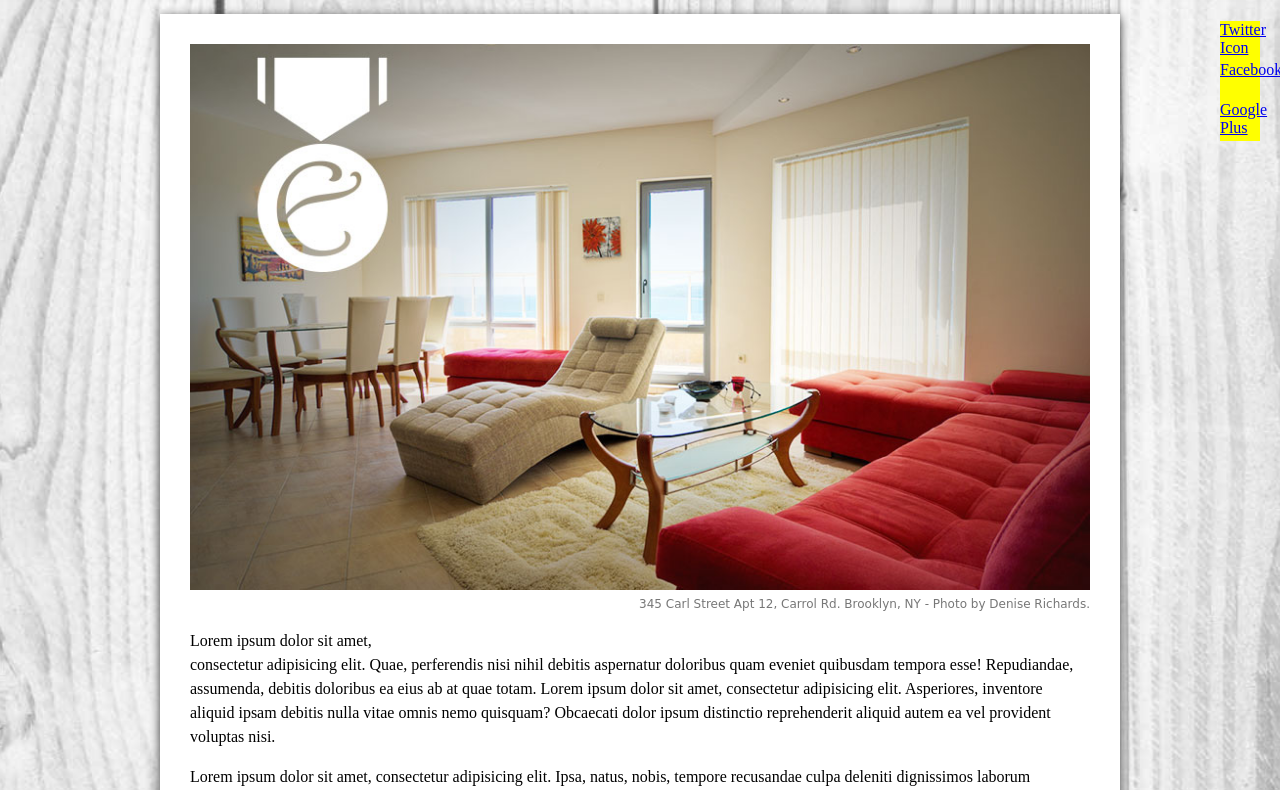
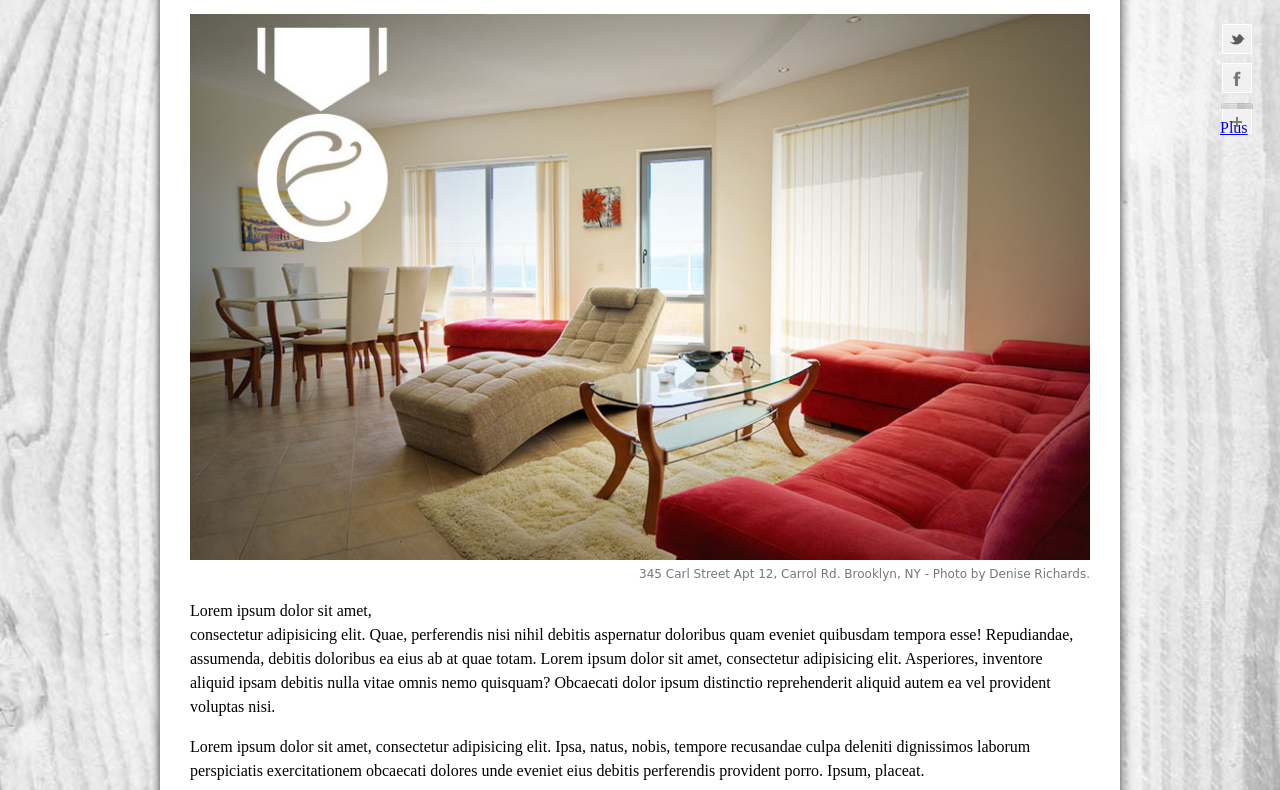
Before and after one commit to learn-co-students/html-css-social-nav-bar-code-along-html-000, a plain HTML site: page index.html in a window 1280 px wide. Shown: the part 164-954 px from the top of the page. Drawn offline with nearby package versions, Linux system fonts and the light colour scheme; a web font is replaced by a local one.

Commit message:
finish social icons

```diff
--- a/css/style.css
+++ b/css/style.css
@@ -130,14 +130,33 @@ img, video, audio, iframe, table, form {
   top: 185px;
   right: 20px;
   width: 40px;
-  z-index: 1;
+  z-index: 2;
 }
 
 #social a {
   display: block;
   width: 40px;
   height: 40px;
-  background: yellow;
+  text-indent: 100%;
+  white-space: no-wrap;
+  overflow: hidden;
+}
+
+a.fbook, a.twit, a.gplus {
+  background: url(../images/social-icons.png) no-repeat;
+}
+
+a.fbook { background-position: 0 0; }
+a.fbook:hover { background-position: -40px 0; }
+a.fbook:active { background-position: -80px 0; }
+
+a.twit { background-position: 0 -40px; }
+a.twit:hover { background-position: -40px -40px; }
+a.twit:active { background-position: -80px -40px; }
+
+a.gplus { background-position: 0 -80px; }
+a.gplus:hover { background-position: -40px -80px; }
+a.gplus:active { background-position: -80px -80px; }
 }
 
 /*////////// HEADER //////////*/
--- a/index.html
+++ b/index.html
@@ -9,9 +9,9 @@
   </head>
   <body>
     <div id="social">
-      <a href="#">Twitter Icon</a>
-      <a href="#">Facebook</a>
-      <a href="#">Google Plus</a>
+      <a class="twit"href="#">Twitter</a>
+      <a class="fbook"href="#">Facebook</a>
+      <a class="gplus"href="#">Google Plus</a>
     </div>
 
     <div class="white-wood">
```
